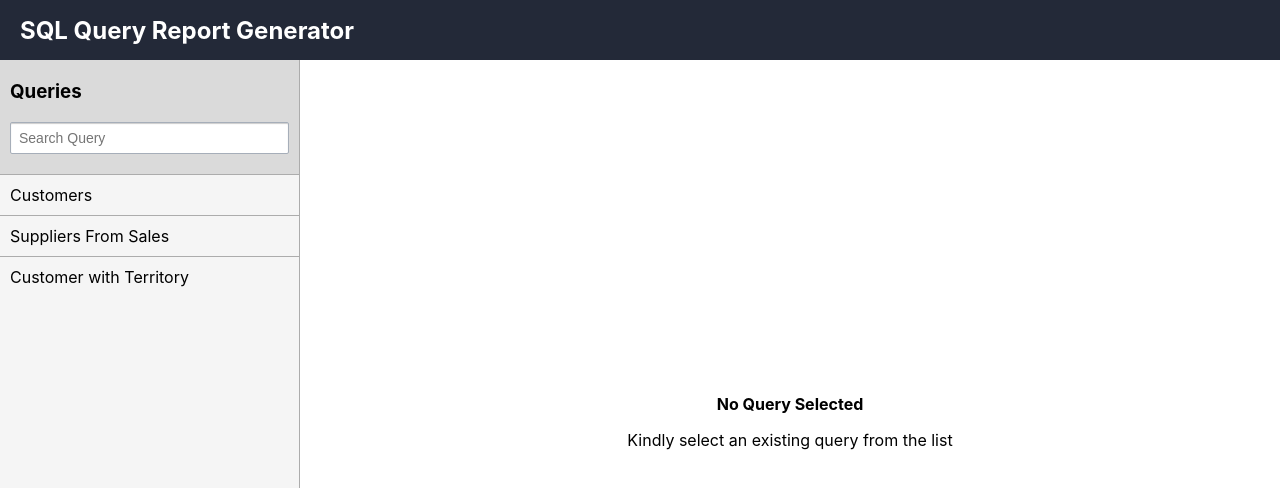
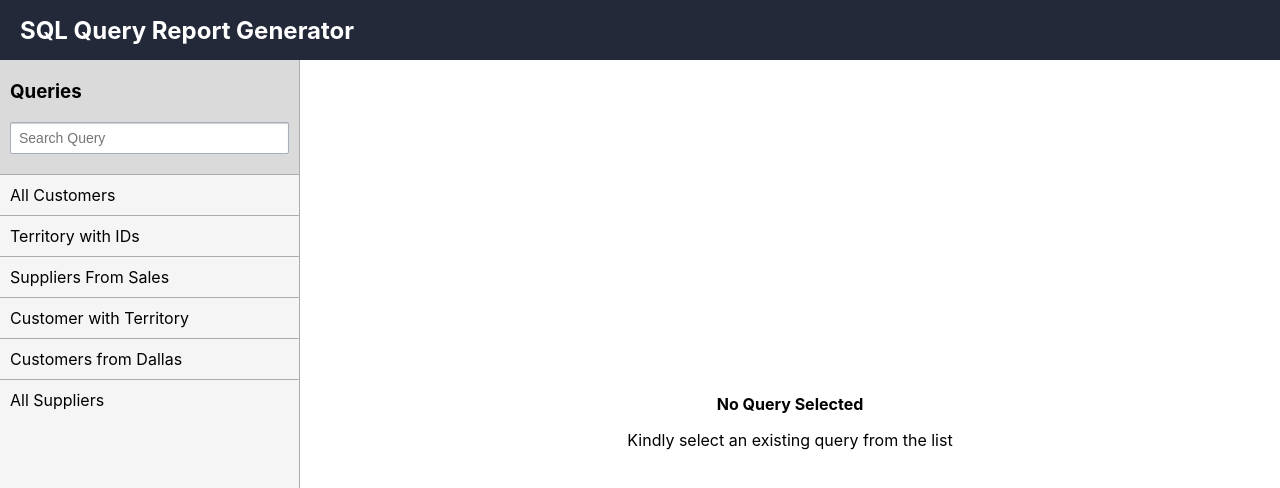
Before and after one commit to AshBardhan/my-react-sql-editor, a React (Create React App) app: page / in a window 1280 px wide. Shown: the top 488 px of the page. Built offline with nearby package versions, Linux system fonts and the light colour scheme.

Commit message:
Add few more 'QueryData' samples

```diff
--- a/src/shared/QueryData.js
+++ b/src/shared/QueryData.js
@@ -1,14 +1,26 @@
 export const initialQueryData = [
     {
-        name: "Customers",
-        code: "SELECT * from customers;"
+        name: "All Customers",
+        code: "SELECT * FROM customers;"
+    },
+    {
+        name: "Territory with IDs",
+        code: "SELECT territoryID, territoryName FROM territories;",
     },
     {
         name: "Suppliers From Sales",
-        code: "SELECT * from suppliers WHERE contactTitle='Sales Representative'",
+        code: "SELECT * FROM suppliers WHERE contactTitle='Sales Representative;'",
     },
     {
         name: "Customer with Territory",
-        code: "SELECT customerId, customerName, territoryId, territoryName from customers, territories;"
+        code: "SELECT customerId, customerName, territoryId, territoryName FROM customers, territories;"
+    },
+    {
+        name: "Customers from Dallas",
+        code: "SELECT customerId, customerName, pinCode FROM customers WHERE city='Dallas';"
+    },
+    {
+        name: "All Suppliers",
+        code: "SELECT * FROM suppliers;"
     }
 ];
```
